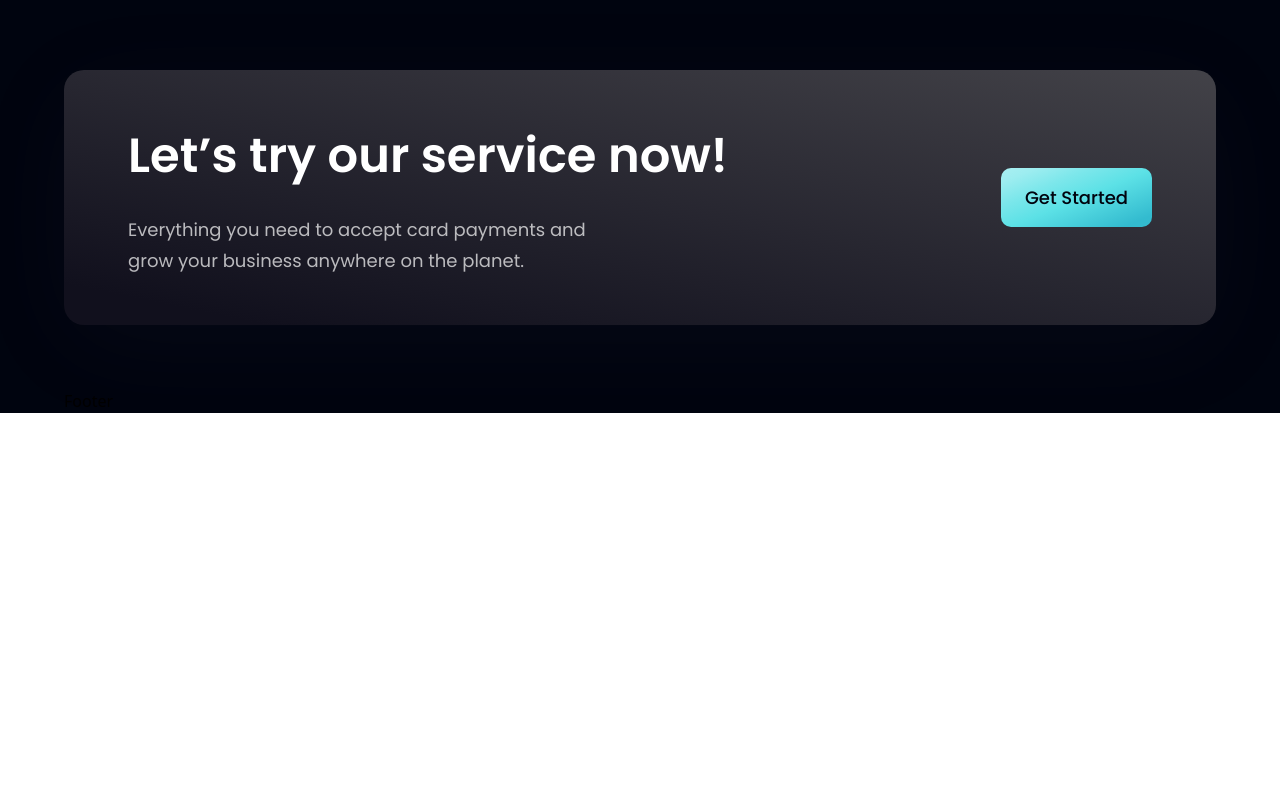
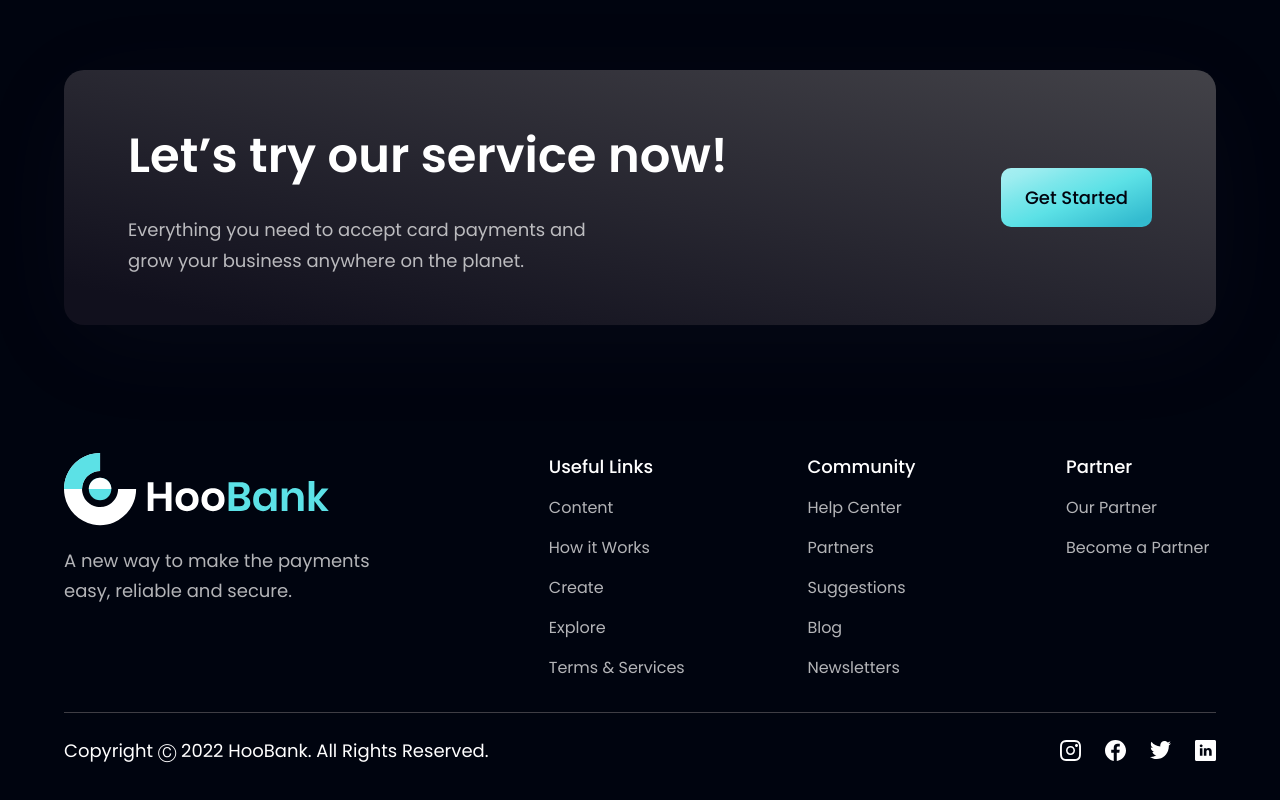
Before and after one commit to DEV-Gitanjali/Bank_Modern_App, a React (Vite) app: page / in a window 1280 px wide. Shown: the part 4077-4877 px from the top of the page. Before the commit the page ends 4490 px from the top, so only its background shows below. Built offline with nearby package versions, Linux system fonts and the light colour scheme.

Commit message:
this code for footer components

```diff
--- a/src/components/Footer.jsx
+++ b/src/components/Footer.jsx
@@ -1,11 +1,70 @@
-import React from 'react'
+import styles from "../styles";
+import {logo } from "../assets";
+import { footerLinks , socialMedia } from "../constants";
 
-const Footer = () => {
-  return (
-    <div>
-      Footer
+const Footer = () => (
+  <section className={`${styles.flexCenter} ${styles.paddingY}  flex-col`}>
+    <div className={`${styles.flexStart} md:flex-row flex-col mb-8 w-full`}>
+      <div className="flex-[1] flex flex-col justify-start mr-10">
+        <img src={logo} alt="hoobank" className="w-[266px] h-[72.14px0]  object-contain" />
+        <p className={`${styles.paragraph} mt-5 max-w-[312px]`}>
+        A new way to make the payments easy, reliable and secure.
+        </p>
+      </div>
+
+
+    <div className="flex-[1.5] w-full flex flex-row justify-between flex-wrap md:mt-0 mt-10">
+      {footerLinks.map((footerlink) => (
+        <div key={footerlink.title}  className={`flex flex-col ss:my-0 my-4 min-w-[150px]`}>
+          <h4 className="font-poppins font-medium text-[18px]  leading-[27px] text-white">
+            {footerlink.title}
+          </h4>
+
+          <ul className="list-none mt-4">
+            {footerlink.links.map((link, index)=>(
+               <li
+               key={link.name}
+               className={`font-poppins font-normal text-[16px] leading-[24px] text-dimWhite hover:text-secondary cursor-pointer ${
+                 index !== footerlink.links.length - 1 ? "mb-4" : "mb-0"
+               }`}
+             >
+               {link.name}
+             </li>
+
+            ))}
+          </ul>
+
+
+        </div>
+      ))}
+
     </div>
-  )
-}
+    </div>
 
-export default Footer
+
+    <div className="w-full flex justify-between items-center md:flex-row flex-col pt-6 border-t-[1px] border-t-[#3F3E45]">
+      <p  className="font-poppins font-normal text-center text-[18px] leading-[27px] text-white">
+      Copyright Ⓒ 2022 HooBank. All Rights Reserved.</p>
+
+      <div className="flex flex-row md:mt-0 mt-6">
+        {socialMedia.map((social, index)=>(
+          <img
+          key={social.id}
+          src={social.icon}
+          alt={social.id}
+          className={`w-[21px] h-[21px] object-contain cursorpointer
+         ${ index !== socialMedia.length-1 ? "mr-6" :"mr-0"}
+          `}
+          />
+        ))}
+
+      </div>
+    </div>
+
+
+
+  </section>
+)
+
+
+export default Footer;
```
